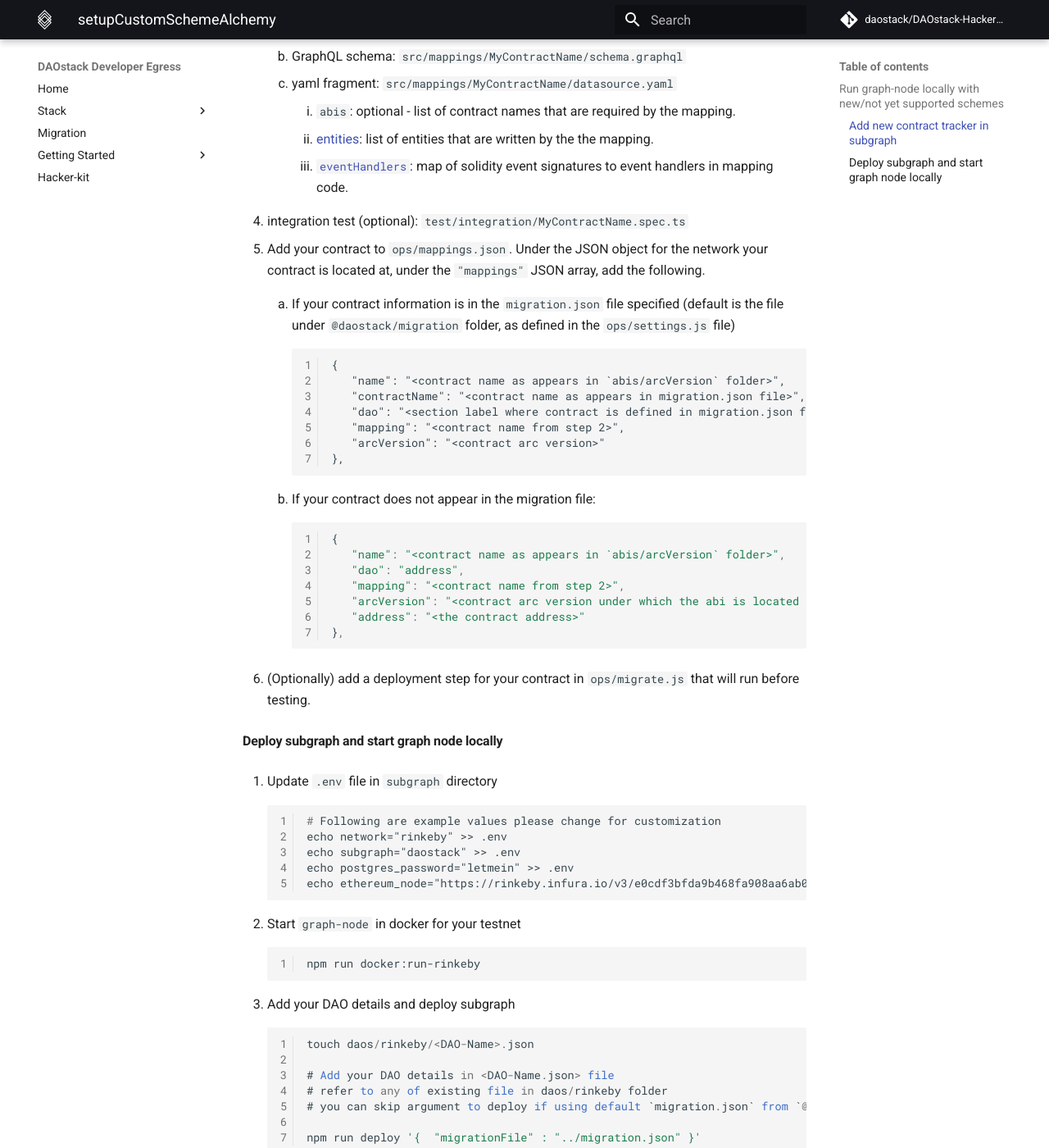
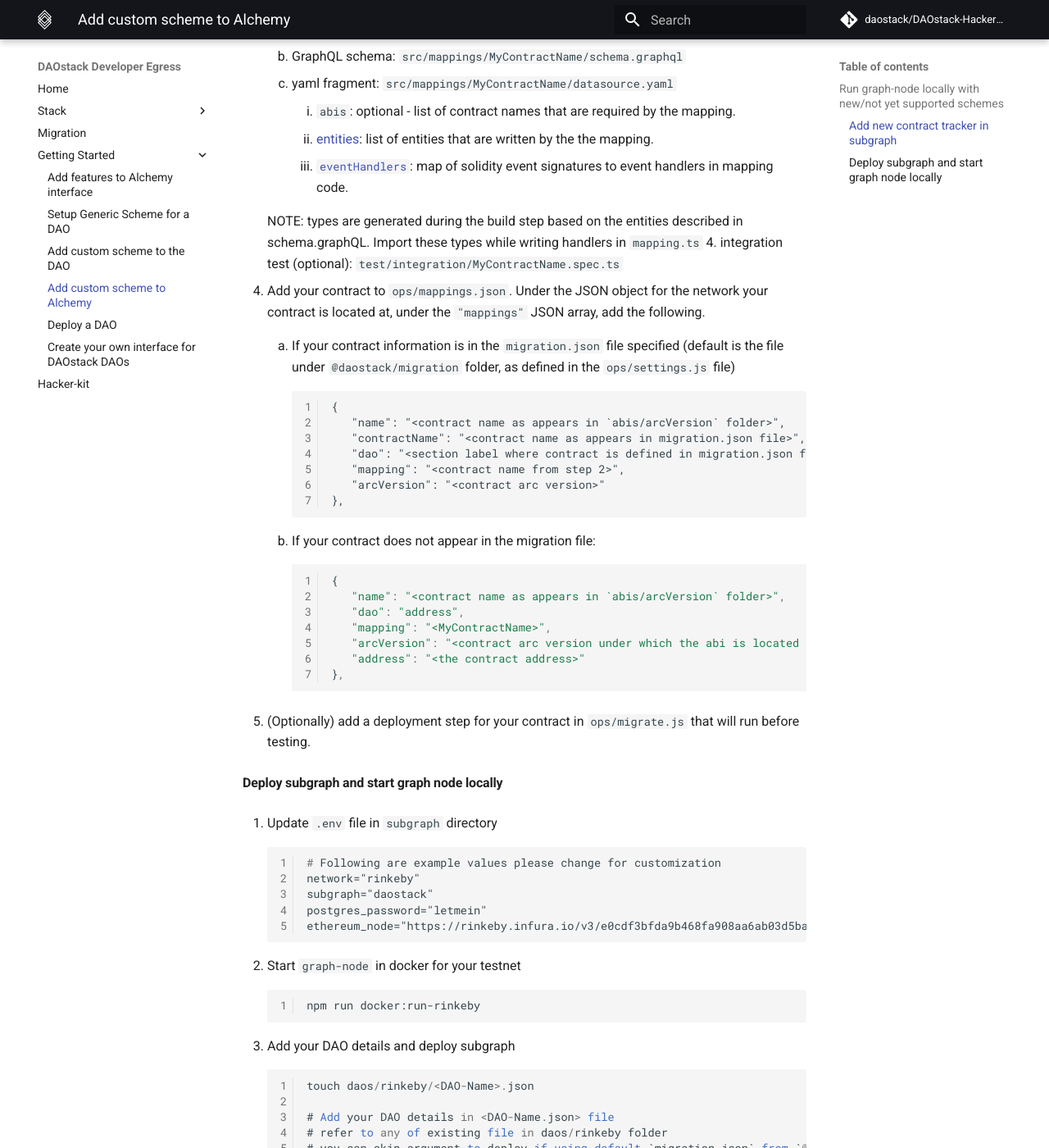
Before and after one commit to daostack/DAOstack-Hackers-Kit, an MkDocs documentation site: the page built from docs/gettingStarted/setupCustomSchemeAlchemy.md, in a window 1280 px wide and 1400 px high, scrolled down 936 px. Shown: the whole window at 82% size. Built offline with MkDocs 1.6.1 and Material for MkDocs 9.7.7, drawn with Linux system fonts in a browser that asks for light colours; comment, search, counter and statistics services are not loaded; some of the changed text lies outside the part shown.

Commit message:
docs: add custom scheme documentation

```diff
--- a/docs/gettingStarted/setupCustomSchemeAlchemy.md
+++ b/docs/gettingStarted/setupCustomSchemeAlchemy.md
@@ -36,6 +36,7 @@
         2. [entities](https://github.com/graphprotocol/graph-node/blob/master/docs/subgraph-manifest.md#1521-ethereum-events-mapping): list of entities that are written by the the mapping.
         3. [`eventHandlers`](https://github.com/graphprotocol/graph-node/blob/master/docs/subgraph-manifest.md#1522-eventhandler): map of solidity event signatures to event handlers in mapping code.
 
+      NOTE: types are generated during the build step based on the entities described in schema.graphQL. Import these types while writing handlers in `mapping.ts`
   4. integration test (optional): `test/integration/MyContractName.spec.ts`
 
 
@@ -56,7 +57,7 @@
             {
                "name": "<contract name as appears in `abis/arcVersion` folder>",
                "dao": "address",
-               "mapping": "<contract name from step 2>",
+               "mapping": "<MyContractName>",
                "arcVersion": "<contract arc version under which the abi is located in the `abis` folder>",
                "address": "<the contract address>"
             },
@@ -68,10 +69,10 @@
   1. Update `.env` file in `subgraph` directory
 
         # Following are example values please change for customization
-        echo network="rinkeby" >> .env
-        echo subgraph="daostack" >> .env
-        echo postgres_password="letmein" >> .env
-        echo ethereum_node="https://rinkeby.infura.io/v3/e0cdf3bfda9b468fa908aa6ab03d5ba2" >> .env
+        network="rinkeby"
+        subgraph="daostack"
+        postgres_password="letmein"
+        ethereum_node="https://rinkeby.infura.io/v3/e0cdf3bfda9b468fa908aa6ab03d5ba2"
 
   2. Start `graph-node` in docker for your testnet
 
--- a/mkdocs.yml
+++ b/mkdocs.yml
@@ -38,7 +38,7 @@
     - Add features to Alchemy interface: 'gettingStarted/setupAlchemyDevMode.md'
     - Setup Generic Scheme for a DAO: 'gettingStarted/setupGenericScheme.md'
     - Add custom scheme to the DAO: 'gettingStarted/setupCustomScheme.md'
-    - Add custom scheme to Alchemy: 'gettingStarted/customSchemeSupportAlchemy.md'
+    - Add custom scheme to Alchemy: 'gettingStarted/setupCustomSchemeAlchemy.md'
     - Deploy a DAO: 'gettingStarted/deployDAO.md'
     - Create your own interface for DAOstack DAOs: 'gettingStarted/createNewInterface.md'
 - Hacker-kit: 'hackerkit.md'
```
